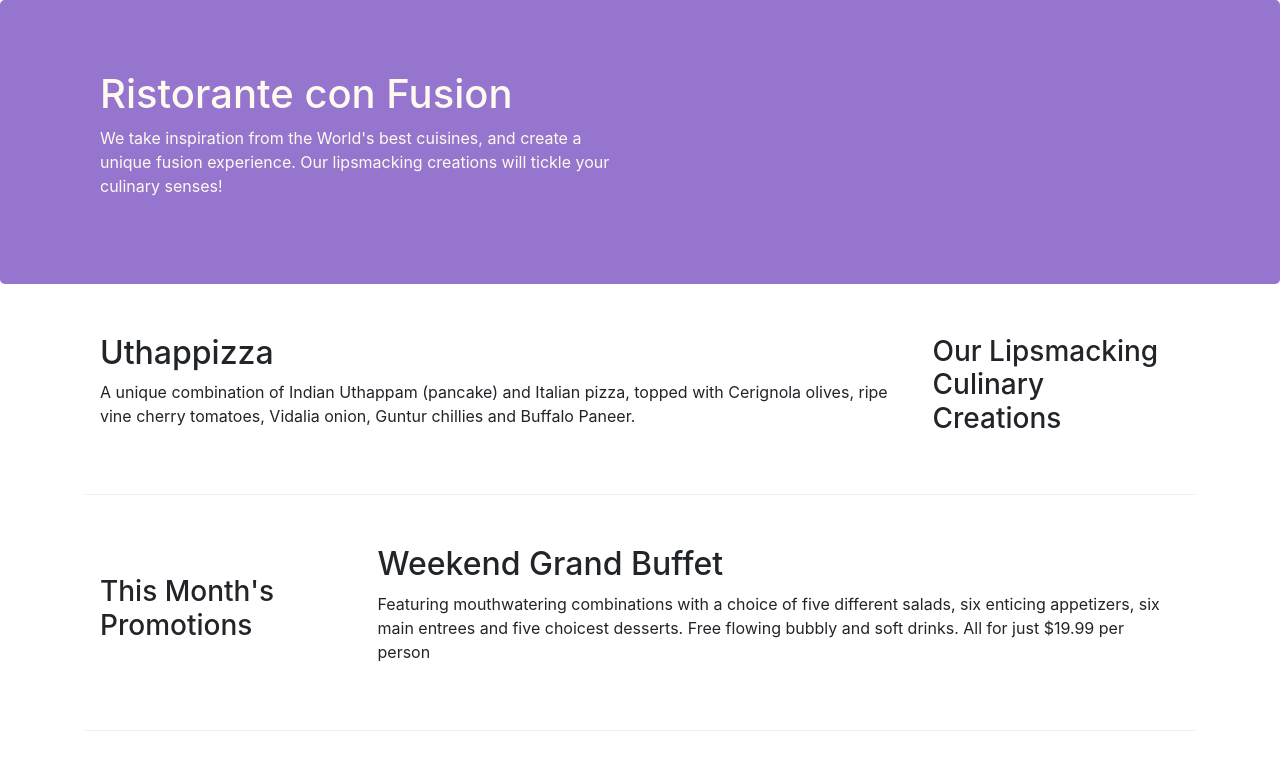
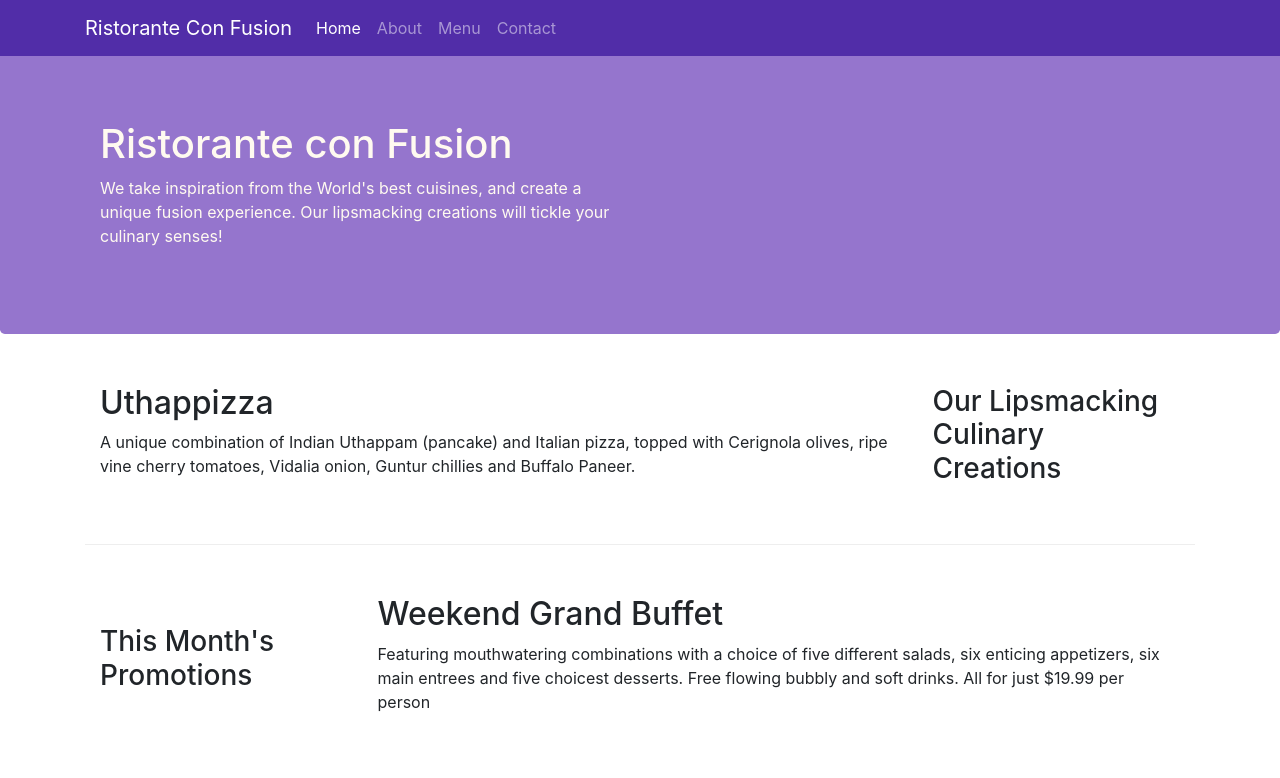
Before and after one commit to Coddiing/Coursera-Tutorials, a website: page index.html in a window 1280 px wide. Shown: the top 778 px of the page. Drawn offline with nearby package versions, Linux system fonts and the light colour scheme.

Commit message:
Six commits today

```diff
--- a/coursera.js
+++ b/coursera.js
@@ -83,4 +83,8 @@ npm install bootstrap@4.0.0 --save
 npm install jquery@3.3.1 popper.js@1.12.9 --save
 
 npm start // Starts lite server
+
+npm install font-awesome@4.7.0 --save
+
+npm install bootstrap-social@5.1.1 --save // social icons
  */
--- a/css/styles.css
+++ b/css/styles.css
@@ -1,3 +1,13 @@
+body{
+    padding:50px 0px 0px 0px;
+    z-index:0;
+}
+
+.navbar-dark {
+     background-color: #512DA8;
+}
+
+
 .row-header
 {
     margin: 0px auto;
--- a/index.html
+++ b/index.html
@@ -14,6 +14,23 @@
 </head>
 
 <body>
+    <nav class="navbar navbar-dark navbar-expand-sm fixed-top">
+        <div class="container">
+           <a class="navbar-brand" href="#">Ristorante Con Fusion</a>
+             <div class="collapse navbar-collapse" id="Navbar">
+                <ul class="navbar-nav mr-auto">
+                    <li class="nav-item active"><a class="nav-link" href="#">Home</a></li>
+                    <li class="nav-item"><a class="nav-link" href="./aboutus.html">About</a></li>
+                    <li class="nav-item"><a class="nav-link" href="#">Menu</a></li>
+                    <li class="nav-item"><a class="nav-link" href="#">Contact</a></li>
+                </ul>
+            </div>
+        </div>
+        <button class="navbar-toggler" type="button" data-toggle="collapse" data-target="#Navbar">
+            <span class="navbar-toggler-icon"></span>
+        </button>
+    </nav>
+
 
     <header class = "jumbotron" >
         <div class = "container" >
--- a/package.json
+++ b/package.json
@@ -15,6 +15,8 @@
   },
   "dependencies": {
     "bootstrap": "^4.5.2",
+    "bootstrap-social": "^5.1.1",
+    "font-awesome": "^4.7.0",
     "jquery": "^3.5.1",
     "popper.js": "^1.12.9"
   }
```
Also changed, not shown: aboutus.html (+4 -0 lines), 1 other file.
